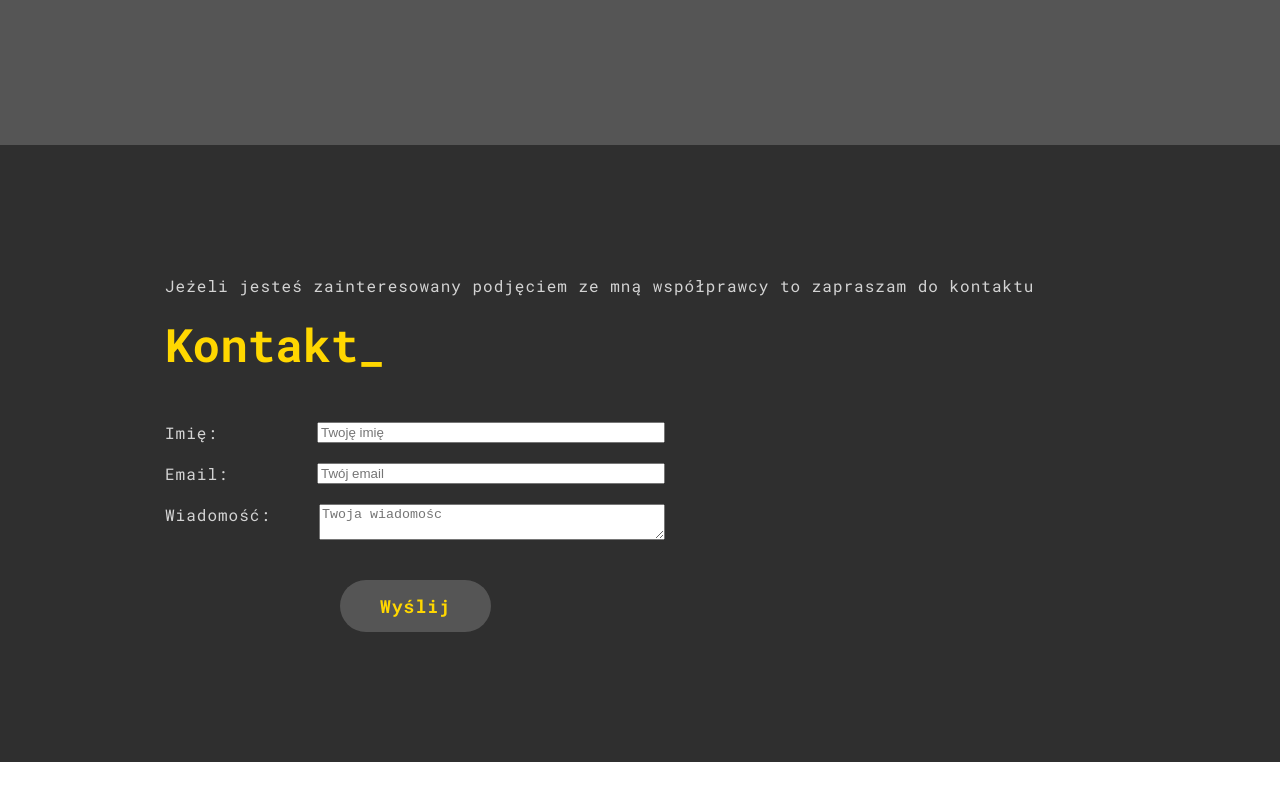
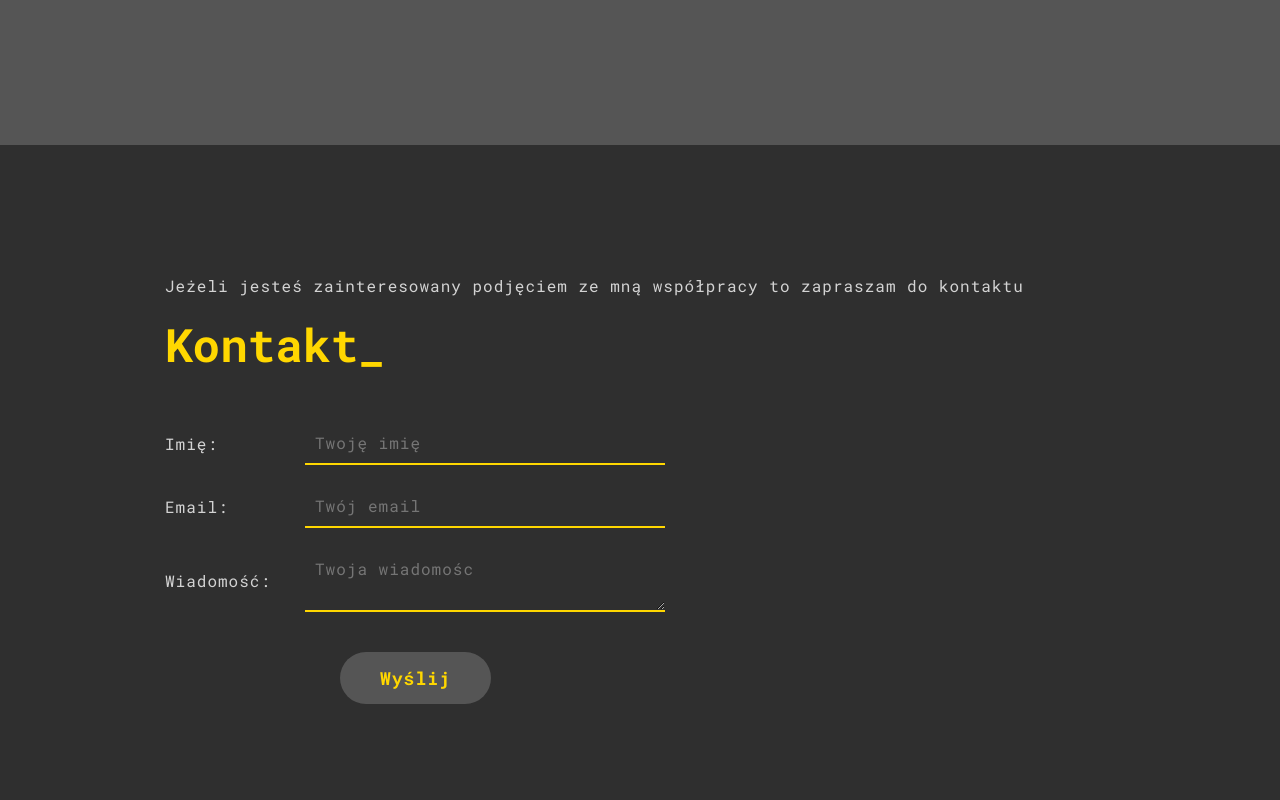
Before and after one commit to zamykamdrzwi/portfolio, a Vue app: page / in a window 1280 px wide. Shown: the part 2837-3637 px from the top of the page. Before the commit the page ends 3599 px from the top, so only its background shows below. Built offline with nearby package versions, Linux system fonts and the light colour scheme.

Commit message:
hamburgger menu

```diff
--- a/package.json
+++ b/package.json
@@ -10,6 +10,7 @@
   },
   "dependencies": {
     "aos": "^2.3.4",
+    "emailjs-com": "^3.2.0",
     "pinia": "^2.1.7",
     "swiper": "^11.1.9",
     "vue": "^3.4.29",
--- a/src/components/EmailForm.vue
+++ b/src/components/EmailForm.vue
@@ -1,5 +1,10 @@
 <script setup>
 import { ref } from "vue";
+import emailjs from 'emailjs-com';
+
+emailjs.init({
+  publicKey: 'sO7p7ujC7Uth2EfA9',
+});
 
 const formData = ref({
   name: '',
@@ -7,7 +12,21 @@ const formData = ref({
   message: ''
 });
 const sendEmail = async () => {
-  console.log('dziala')
+  const templateParams = {
+    from_name: formData.value.name,
+    from_email: formData.value.email,
+    message: formData.value.message,
+  }
+
+  await emailjs.send('service_pfb6z6v', 'template_xeys76m', templateParams, 'sO7p7ujC7Uth2EfA9')
+    .then((response) => {
+      console.log('SUCCESS!', response.status, response.text)
+      // statusMessage.value = 'Wiadomość wysłana!'
+      formData.value = { name: '', email: '', message: '' }
+    }, (err) => {
+      console.error('FAILED...', err)
+      // statusMessage.value = 'Błąd podczas wysyłania wiadomości.'
+    })
 };
 </script>
 
@@ -17,17 +36,17 @@ const sendEmail = async () => {
 
       <div class="email-form__box" data-aos="fade-right">
         <label for="name">Imię:</label>
-        <input type="text" v-model="formData.name" name="name" placeholder="Twoję imię" required>
+        <input type="text" v-model="formData.name" name="name" placeholder="Twoję imię" required class="email-form__box-input">
       </div>
 
       <div class="email-form__box" data-aos="fade-right">
         <label for="email">Email:</label>
-        <input type="email" v-model="formData.email" name="email" placeholder="Twój email" required>
+        <input type="email" v-model="formData.email" name="email" placeholder="Twój email" required class="email-form__box-input">
       </div>
 
       <div class="email-form__box" data-aos="fade-right">
         <label for="message">Wiadomość:</label>
-        <textarea v-model="formData.message" name="message" placeholder="Twoja wiadomośc" required></textarea>
+        <textarea v-model="formData.message" name="message" placeholder="Twoja wiadomośc" required class="email-form__box-input"></textarea>
       </div>
 
       <button type="submit" data-aos="zoom-in">Wyślij</button>
@@ -45,6 +64,7 @@ const sendEmail = async () => {
   &__box {
     display: flex;
     justify-content: space-between;
+    align-items: center;
 
     & label {
       color: $color-tertiary;
@@ -52,12 +72,23 @@ const sendEmail = async () => {
       letter-spacing: 1px;
     }
 
-    & input {
+    &-input {
+      background: none;
+      border: none;
+      outline: none;
+      padding: 10px;
+      margin: 0;
+      box-shadow: none;
+      appearance: none;
+      -webkit-appearance: none;
+      -moz-appearance: none;
       width: 340px;
-    }
-
-    & textarea {
-      width: 340px;
+      border-bottom: 2px solid $font-color;
+      font-family: "Roboto Mono", monospace;
+      caret-color: $font-color;
+      color: $color-tertiary;
+      font-size: 16px;
+      letter-spacing: 1px;
     }
   }
 
--- a/src/components/FooterComponent.vue
+++ b/src/components/FooterComponent.vue
@@ -6,7 +6,7 @@ import EmailForm from "@/components/EmailForm.vue";
   <section class="footer">
     <div class="footer__header">
       <small data-aos="fade-right">
-        Jeżeli jesteś zainteresowany podjęciem ze mną współprawcy to zapraszam do kontaktu
+        Jeżeli jesteś zainteresowany podjęciem ze mną współpracy to zapraszam do kontaktu
       </small>
       <letters-animation :letters="'Kontakt'"/>
     </div>
--- a/src/components/layouts/LettersAnimation.vue
+++ b/src/components/layouts/LettersAnimation.vue
@@ -24,11 +24,11 @@ onMounted(() => {
 const handleIntersection = (entries) => {
   entries.forEach(entry => {
     if (entry.isIntersecting) {
-      console.log('dzoala')
+      // console.log('dzoala')
       startTyping();
       inView = true;
     } else {
-      console.log('niee')
+      // console.log('niee')
       inView = false;
     }
   });
```
Also changed, not shown: 1 other file (tests, documents, lock files or other folders).
